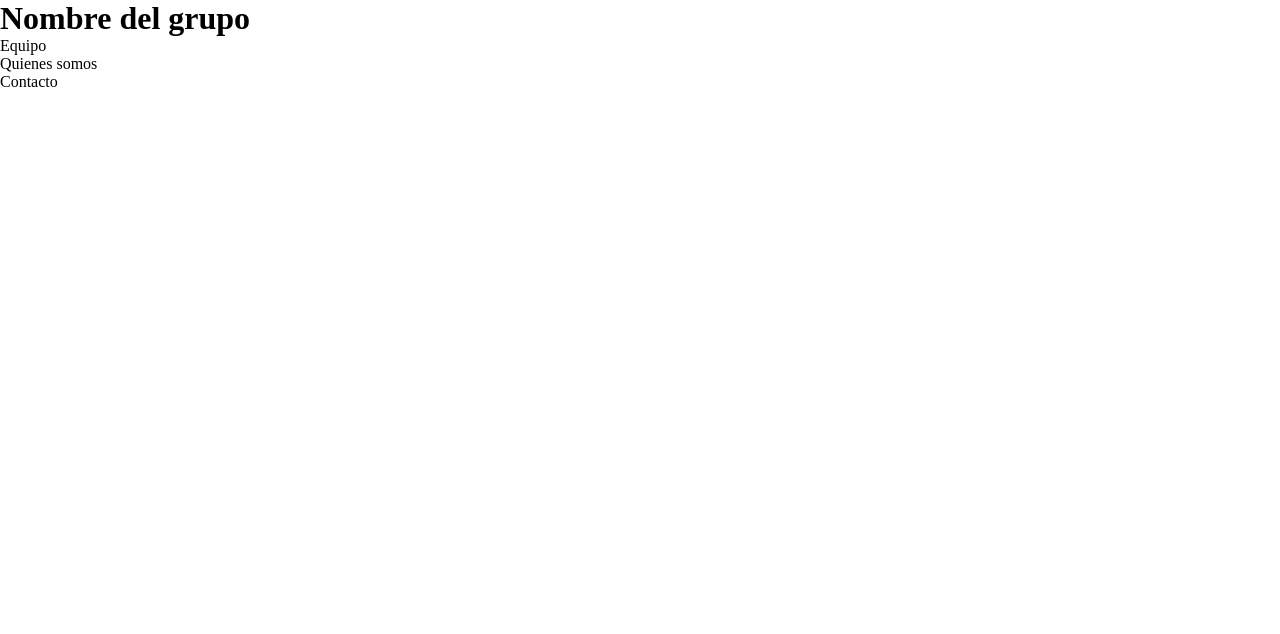
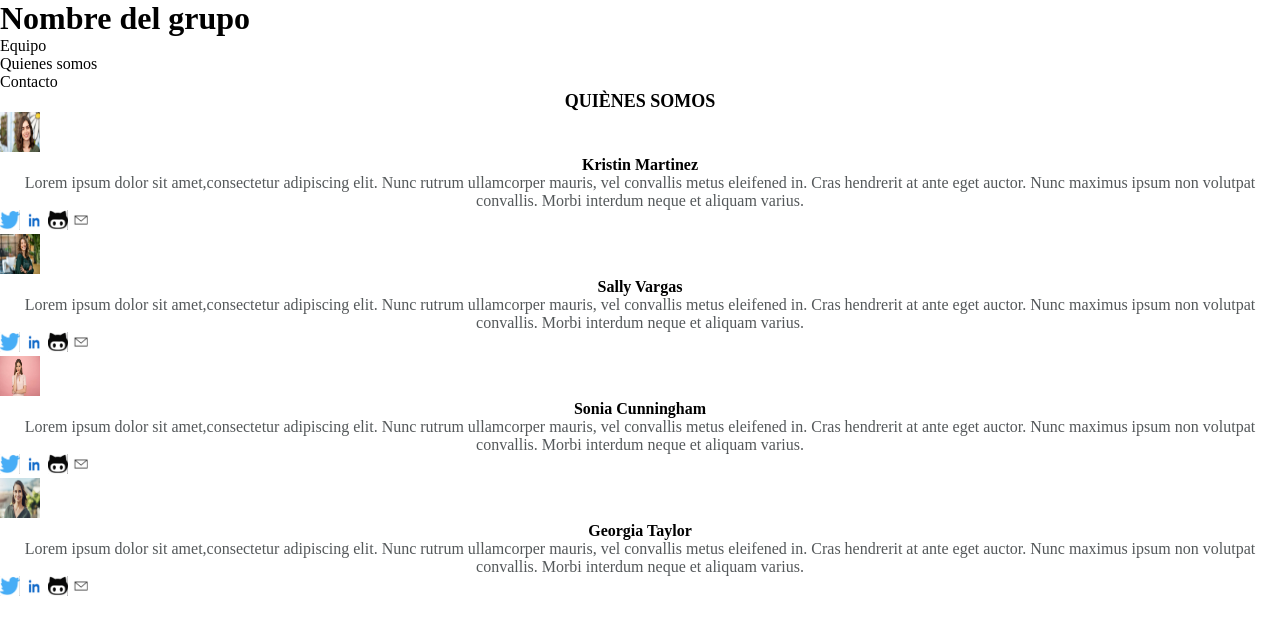
Before and after one commit to Adalab/project-promo-u-module-1-team-6, a plain HTML site: page index.html in a window 1280 px wide. Drawn offline with Linux system fonts and the light colour scheme.

Commit message:
Introducing description who we are

```diff
--- /dev/null
+++ b/css/main.css
@@ -0,0 +1,42 @@
+*{
+    box-sizing: border-box;
+    margin: 0;
+    padding: 0;
+}
+
+.root{
+    --font-family-description-adalaber: arial;
+    --color-font-description-adalaber: #54585a;
+}
+
+h2{
+font-family: OpenSans;
+color: black;
+text-align: center;
+font-size: large;
+}
+
+h3{
+    font-family: OpenSans;
+    color: black;
+    text-align: center;
+    font-size: medium;
+}
+p{
+    font-family: var(--font-family-description-adalaber);
+    color: #54585a;
+    text-align: center;
+    font-weight: 200;
+}
+
+.fotoadalaber{
+    width: 40px;
+    height: 40px;
+}
+
+.logo-redsocial{
+    width: 20px;
+    height: 20px;
+    color: #099d8d;
+    align-items: center;
+}
--- a/index.html
+++ b/index.html
@@ -4,7 +4,7 @@
     <meta charset="UTF-8">
     <meta name="viewport" content="width=device-width, initial-scale=1.0">
     <title>About us</title>
-    <link rel="stylesheet" href="./style/main.css">
+    <link rel="stylesheet" href="./css/main.css">
 </head>
 <body>
     <header>
@@ -24,14 +24,47 @@
             </article>
         </section>
         <section>
-            <article>
+            <h2> QUIÈNES SOMOS </h2>
 
-            </article>
+            <img class="fotoadalaber" src="./imagenes/adalab.jpg" alt="Foto Kristin Martinez">
+            <h3> Kristin Martinez</h3>
+            <p> Lorem ipsum dolor sit amet,consectetur adipiscing elit. Nunc rutrum ullamcorper mauris, vel convallis metus eleifened in. Cras hendrerit at ante eget auctor. Nunc maximus ipsum non volutpat convallis. Morbi interdum neque et aliquam varius. </p>
+
+            <img class="logo-redsocial" src="./imagenes/twitter.png" alt="Logo twitter">
+            <img class="logo-redsocial" src="./imagenes/linkelind.png" alt="Logo Linkedlin">
+            <img class="logo-redsocial" src="./imagenes/github.png" alt="Logo GitHub">
+            <img class="logo-redsocial" src="./imagenes/main.png" alt="Logo email">
         </section>
+        <section>
+            <img class="fotoadalaber" src="./imagenes/adalaber3.jpg" alt="Foto Sally Vargas">
+            <h3> Sally Vargas</h3>
+            <p> Lorem ipsum dolor sit amet,consectetur adipiscing elit. Nunc rutrum ullamcorper mauris, vel convallis metus eleifened in. Cras hendrerit at ante eget auctor. Nunc maximus ipsum non volutpat convallis. Morbi interdum neque et aliquam varius.</p>
 
+            <img class="logo-redsocial" src="./imagenes/twitter.png" alt="Logo twitter">
+            <img class="logo-redsocial" src="./imagenes/linkelind.png" alt="Logo Linkedlin">
+            <img class="logo-redsocial" src="./imagenes/github.png" alt="Logo GitHub">
+            <img class="logo-redsocial" src="./imagenes/main.png" alt="Logo email">
+        </section>
+        <section>
+            <img class="fotoadalaber" src="./imagenes/adalaber4.jpg" alt="Foto Sonia Cunningham">
+            <h3> Sonia Cunningham</h3>
+            <p> Lorem ipsum dolor sit amet,consectetur adipiscing elit. Nunc rutrum ullamcorper mauris, vel convallis metus eleifened in. Cras hendrerit at ante eget auctor. Nunc maximus ipsum non volutpat convallis. Morbi interdum neque et aliquam varius.</p>
+
+            <img class="logo-redsocial" src="./imagenes/twitter.png" alt="Logo twitter">
+            <img class="logo-redsocial" src="./imagenes/linkelind.png" alt="Logo Linkedlin">
+            <img class="logo-redsocial" src="./imagenes/github.png" alt="Logo GitHub">
+            <img class="logo-redsocial" src="./imagenes/main.png" alt="Logo email">
+        </section>
+        <section>
+            <img class="fotoadalaber" src="./imagenes/adalber1.jpg" alt="Foto Georgia Taylor">
+            <h3> Georgia Taylor </h3>
+            <p> Lorem ipsum dolor sit amet,consectetur adipiscing elit. Nunc rutrum ullamcorper mauris, vel convallis metus eleifened in. Cras hendrerit at ante eget auctor. Nunc maximus ipsum non volutpat convallis. Morbi interdum neque et aliquam varius. </p>
+
+            <img class="logo-redsocial" src="./imagenes/twitter.png" alt="Logo twitter">
+            <img class="logo-redsocial" src="./imagenes/linkelind.png" alt="Logo Linkedlin">
+            <img class="logo-redsocial" src="./imagenes/github.png" alt="Logo GitHub">
+            <img class="logo-redsocial" src="./imagenes/main.png" alt="Logo email">
+        </section>
     </main>
-    <footer>
-
-    </footer>
 </body>
 </html>
--- a/style/main.css
+++ /dev/null
@@ -1,8 +0,0 @@
-*{
-    box-sizing: border-box;
-    margin: 0;
-    padding: 0;
-}
-.title {
-
-}
```
Also changed, not shown: imagenes/adalab.jpg (added), imagenes/adalaber3.jpg (added), imagenes/adalaber4.jpg (added), imagenes/adalber1.jpg (added), imagenes/github.png (added), imagenes/linkelind.png (added), imagenes/main.png (added), imagenes/twitter.png (added).
